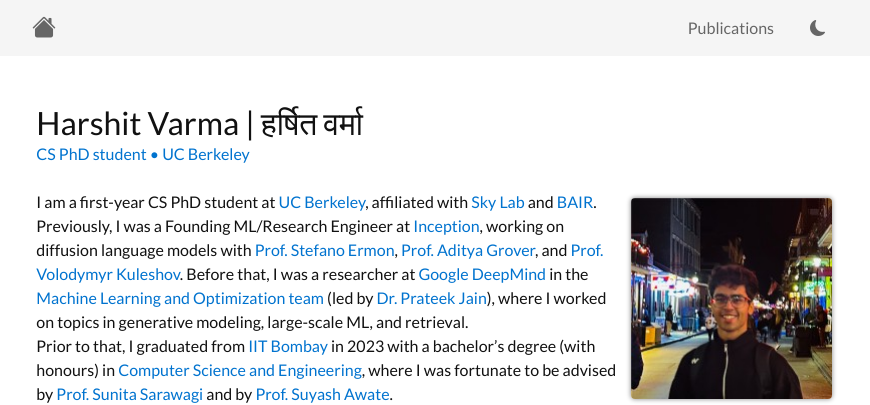
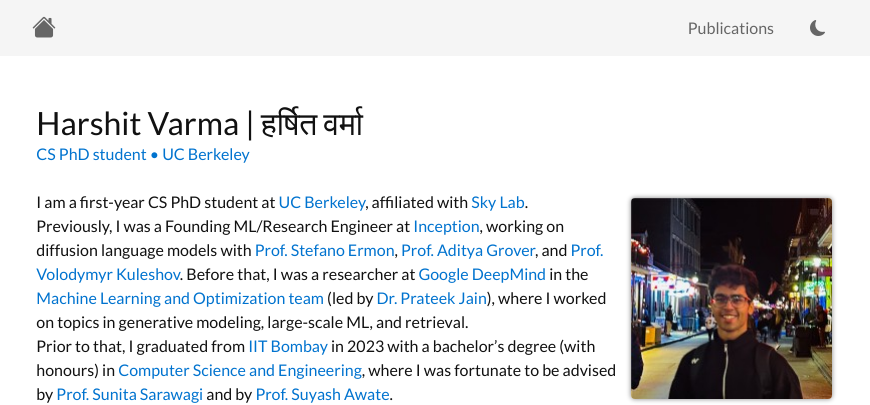
Before and after one commit to hrshtv/hrshtv.github.io, a Jekyll site: the page built from index.html, in a window 1280 px wide and 900 px high. Shown: the top 405 px of the window, without its empty margins (202-1072 px from the left). Built offline with Jekyll 4.4.1, drawn with Linux system fonts in a browser that asks for light colours; nearby versions of some CDN libraries.

Commit message:
Update about_content.md to remove BAIR link
Removed a redundant link to BAIR in the about section.

```diff
--- a/_includes/about_content.md
+++ b/_includes/about_content.md
@@ -1,4 +1,4 @@
-I am a first-year CS PhD student at [UC Berkeley](https://eecs.berkeley.edu/), affiliated with [Sky Lab](https://sky.cs.berkeley.edu) and [BAIR](https://bair.berkeley.edu/).
+I am a first-year CS PhD student at [UC Berkeley](https://eecs.berkeley.edu/), affiliated with [Sky Lab](https://sky.cs.berkeley.edu).
 Previously, I was a Founding ML/Research Engineer at [Inception](https://www.inceptionlabs.ai/), working on diffusion language models with [Prof. Stefano Ermon](https://cs.stanford.edu/~ermon/), [Prof. Aditya Grover](https://aditya-grover.github.io/), and [Prof. Volodymyr Kuleshov](https://www.cs.cornell.edu/~kuleshov/).
 Before that, I was a researcher at [Google DeepMind](https://deepmind.google/) in the [Machine Learning and Optimization team](https://research.google/teams/india-research-lab/) (led by [Dr. Prateek Jain](https://www.prateekjain.org/)), where I worked on topics in generative modeling, large-scale ML, and retrieval.
 Prior to that, I graduated from [IIT Bombay](http://www.iitb.ac.in/) in 2023 with a bachelor's degree (with honours) in [Computer Science and Engineering](https://www.cse.iitb.ac.in/), where I was fortunate to be advised by [Prof. Sunita Sarawagi](https://www.cse.iitb.ac.in/~sunita/) and by [Prof. Suyash Awate](https://www.cse.iitb.ac.in/~suyash/).
```
